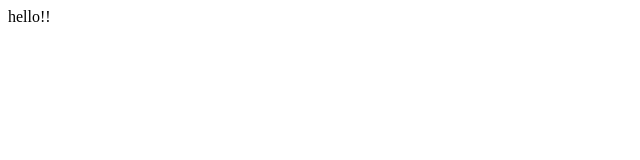
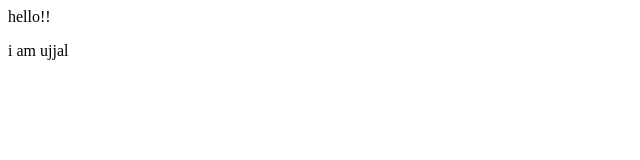
Before and after one commit to UjjaZwort/Lemme-Cook, a plain HTML site: page index.html in a window 1280 px wide. Shown: the full height of the page, 0-640 px from the left. Drawn offline with Linux system fonts and the light colour scheme.

Commit message:
Update index.html

```diff
--- a/index.html
+++ b/index.html
@@ -4,5 +4,6 @@
     </head>
     <body>
         <p>hello!!</p>
+        i am ujjal
     </body>
 </html>
```
